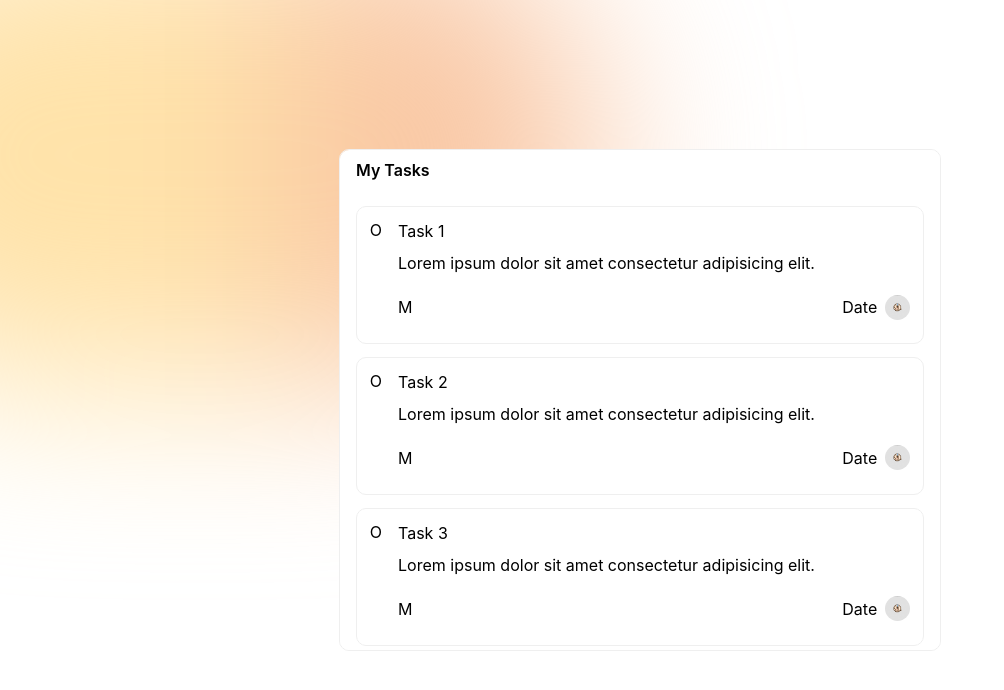
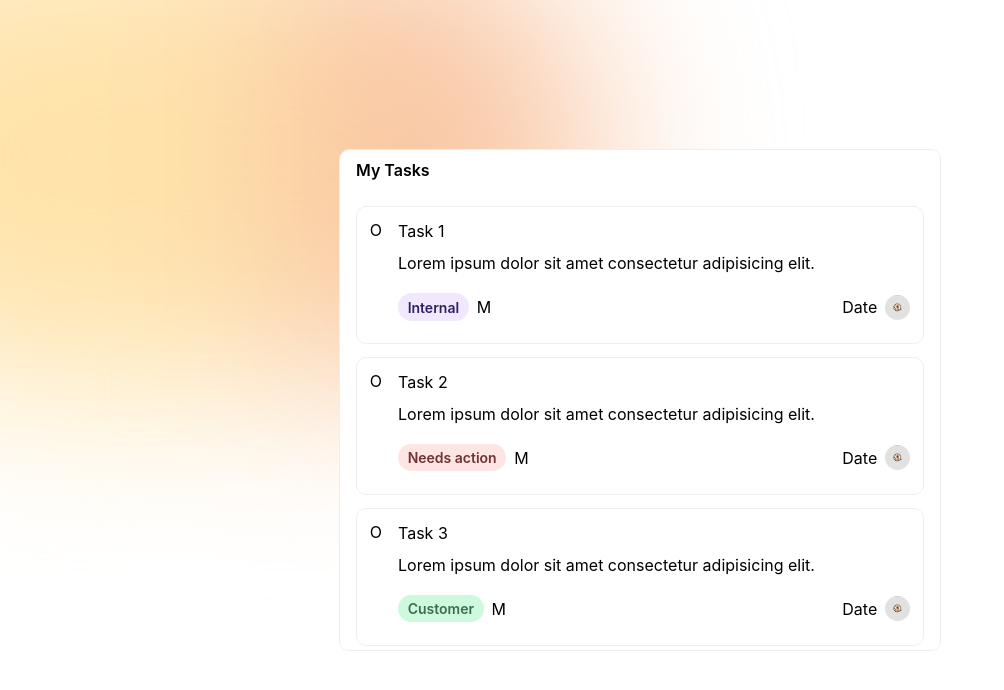
Before and after one commit to kleytusdev/taskify, a React app: page / in a window 1280 px wide. Shown: the top 690 px of the page, without its empty margins (0-1004 px from the left). Built offline with nearby package versions, Linux system fonts and the light colour scheme; the HTML template or start-up script is replaced by a standard one.

Commit message:
feat: :sparkles: Adding styles and tag validation

```diff
--- a/src/components/Tag/Tag.module.css
+++ b/src/components/Tag/Tag.module.css
@@ -4,7 +4,7 @@
   justify-content: center;
   border-radius: 15px;
   padding: 0.1rem 0.6rem;
-  font-weight: bold;
+  font-weight: 600;
   height: 24px;
 }
 
--- a/src/components/Tag/Tag.tsx
+++ b/src/components/Tag/Tag.tsx
@@ -2,13 +2,20 @@ import styles from './Tag.module.css'
 
 interface TagProps {
   name: string;
-  background: string;
-  color: string;
 }
 
-export const Tag = ({ name, background, color }: TagProps) => {
+const TAG_STYLES: Record<string, { background: string; color: string }> = {
+  Internal: { background: '#f1e8fe', color: '#2f2161' },
+  'Needs action': { background: '#fce5e2', color: '#723231' },
+  Customer: { background: '#cdf9dd', color: '#3e6b50' },
+};
+
+export const Tag = ({ name }: TagProps) => {
+
+  const tagStyles = TAG_STYLES[name] ?? { background: '#ccc', color: '#000' };
+
   return (
-    <div className={styles.tag} style={{ backgroundColor: background, color }}>
+    <div className={styles.tag} style={{ backgroundColor: tagStyles.background, color: tagStyles.color }}>
       <p>{name}</p>
     </div>
   )
--- a/src/components/Task/components/Task.tsx
+++ b/src/components/Task/components/Task.tsx
@@ -1,6 +1,7 @@
 import styles from './Task.module.css'
 import avatar from './../../../assets/circle.png'
 import { Task as TaskType} from './../../../types/task'
+import { Tag } from '../../Tag'
 
 interface Props {
   task: TaskType
@@ -18,7 +19,7 @@ export const Task = ({ task }: Props) => {
           </div>
           <div className={styles.details}>
             <div className={styles.detailsRow}>
-              {/* <Tag name={tag.name} background={tag.background} color={tag.color} /> */}
+              <Tag name={task.tag} />
               <div className={styles.iconTag}>M</div>
             </div>
             <div className={styles.detailsRow}>
--- a/src/mocks/tasks.ts
+++ b/src/mocks/tasks.ts
@@ -6,7 +6,7 @@ export const tasks: TaskType[] = [
     title: "Task 1",
     description: "Lorem ipsum dolor sit amet consectetur adipisicing elit.",
     status: "Completed",
-    tag: "M",
+    tag: "Internal",
     dueDate: "2023-01-01",
   },
   {
@@ -14,7 +14,7 @@ export const tasks: TaskType[] = [
     title: "Task 2",
     description: "Lorem ipsum dolor sit amet consectetur adipisicing elit.",
     status: "Pending",
-    tag: "M",
+    tag: "Needs action",
     dueDate: "2023-01-01",
   },
   {
@@ -22,7 +22,7 @@ export const tasks: TaskType[] = [
     title: "Task 3",
     description: "Lorem ipsum dolor sit amet consectetur adipisicing elit.",
     status: "Error",
-    tag: "M",
+    tag: "Customer",
     dueDate: "2023-01-01",
   },
 ];
```
